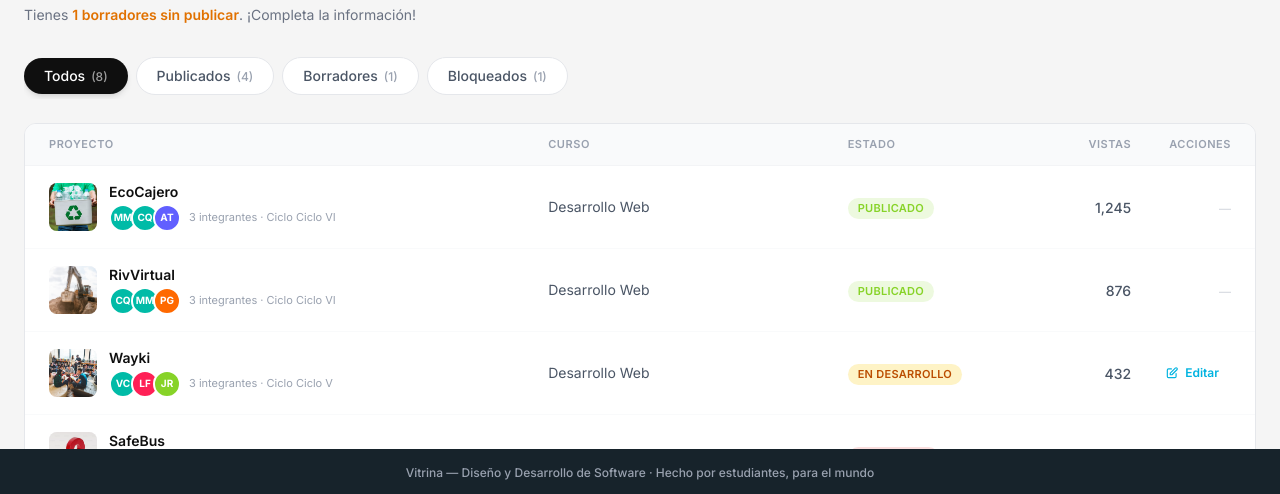
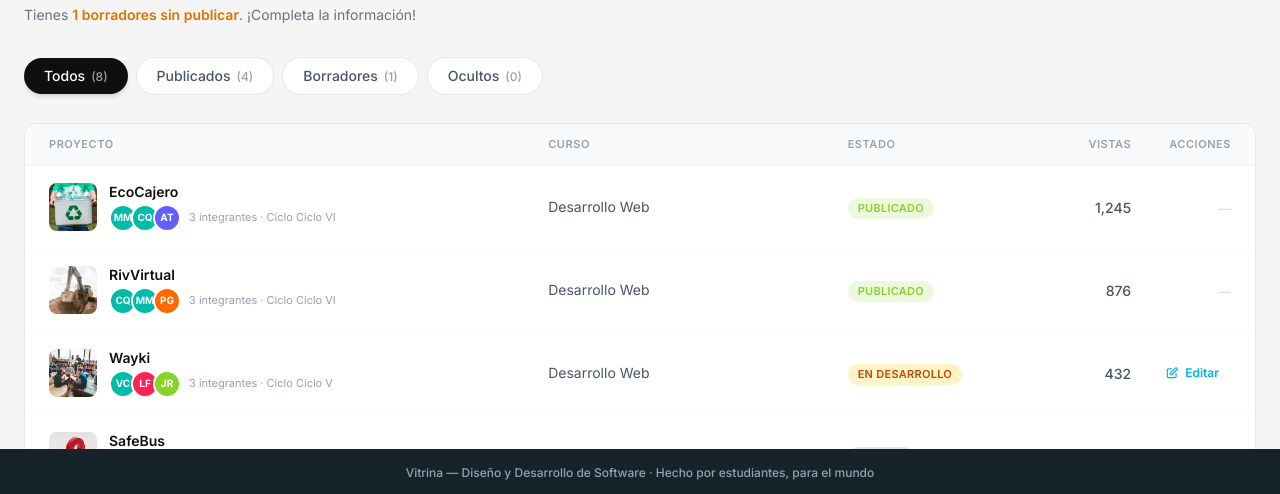
Before and after one commit to Fabrica-de-Software-Tecsup/vitrina-web, a Next.js app: page /dashboard in a window 1280 px wide. Shown: the part 303-797 px from the top of the page. Built offline with nearby package versions, Linux system fonts and the light colour scheme.

Commit message:
refactor: renombrar estado Bloqueado a Oculto y ocultar de listado publico

```diff
--- a/app/(public)/page.tsx
+++ b/app/(public)/page.tsx
@@ -133,6 +133,7 @@ export default function LandingPage() {
           </div>
           <div className="grid grid-cols-1 sm:grid-cols-2 lg:grid-cols-4 gap-6">
             {featuredProjects
+              .filter((p) => p.status !== "Oculto")
               .filter((p) =>
                 p.name.toLowerCase().includes(searchTerm.toLowerCase()),
               )
@@ -146,6 +147,7 @@ export default function LandingPage() {
           <h2 className="text-lg font-bold text-tecsup-dark mb-6">Recientes</h2>
           <div className="grid grid-cols-1 sm:grid-cols-2 lg:grid-cols-4 gap-6">
             {recentProjects
+              .filter((p) => p.status !== "Oculto")
               .filter((p) =>
                 p.name.toLowerCase().includes(searchTerm.toLowerCase()),
               )
--- a/app/dashboard/page.tsx
+++ b/app/dashboard/page.tsx
@@ -16,7 +16,7 @@ const PROTOTYPE_STATUS: Record<string, Project["status"]> = {
   "1": "Publicado", // EcoCajero
   "2": "Publicado", // RivVirtual
   "3": "En Desarrollo", // Wayki
-  "4": "Bloqueado", // SafeBus
+  "4": "Oculto", // SafeBus
   "5": "Por Revisar", // NutriScan
   "6": "Publicado", // Kanban Pro
   "7": "Publicado", // Turnify
@@ -46,7 +46,7 @@ const studentTabs = [
   { name: "Todos", status: "all" },
   { name: "Publicados", status: "Publicado" },
   { name: "Borradores", status: "En Desarrollo" },
-  { name: "Bloqueados", status: "Bloqueado" },
+  { name: "Ocultos", status: "Oculto" },
 ];
 
 const teacherTabs = [
@@ -78,7 +78,7 @@ export default function DashboardPage() {
     Publicado: allProjects.filter((p) => p.status === "Publicado").length,
     "En Desarrollo": allProjects.filter((p) => p.status === "En Desarrollo")
       .length,
-    Bloqueado: allProjects.filter((p) => p.status === "Bloqueado").length,
+    Bloqueado: allProjects.filter((p) => p.status === "Oculto").length,
     "Por Revisar": allProjects.filter((p) => p.status === "Por Revisar").length,
   };
 
--- a/components/ui/Badge.tsx
+++ b/components/ui/Badge.tsx
@@ -1,4 +1,4 @@
-type BadgeVariant = "daw" | "iot" | "Publicado" | "En Desarrollo" | "Por Revisar" | "Bloqueado";
+type BadgeVariant = "daw" | "iot" | "Publicado" | "En Desarrollo" | "Por Revisar" | "Oculto";
 
 const variantStyles: Record<BadgeVariant, string> = {
   daw: "bg-tecsup-cyan/15 text-tecsup-cyan",
@@ -6,7 +6,7 @@ const variantStyles: Record<BadgeVariant, string> = {
   Publicado: "bg-tecsup-green/15 text-tecsup-green",
   "En Desarrollo": "bg-amber-100 text-amber-700",
   "Por Revisar": "bg-tecsup-info/15 text-tecsup-info",
-  Bloqueado: "bg-tecsup-red/15 text-tecsup-red",
+  Oculto: "bg-gray-200 text-gray-500",
 };
 
 interface BadgeProps {
--- a/lib/mock-data.ts
+++ b/lib/mock-data.ts
@@ -16,7 +16,7 @@ export interface Project {
   images: string[];
   views: number;
   shares: number;
-  status: "Publicado" | "En Desarrollo" | "Por Revisar" | "Bloqueado";
+  status: "Publicado" | "En Desarrollo" | "Por Revisar" | "Oculto";
   links: {
     github: string;
     demo: string;
```
